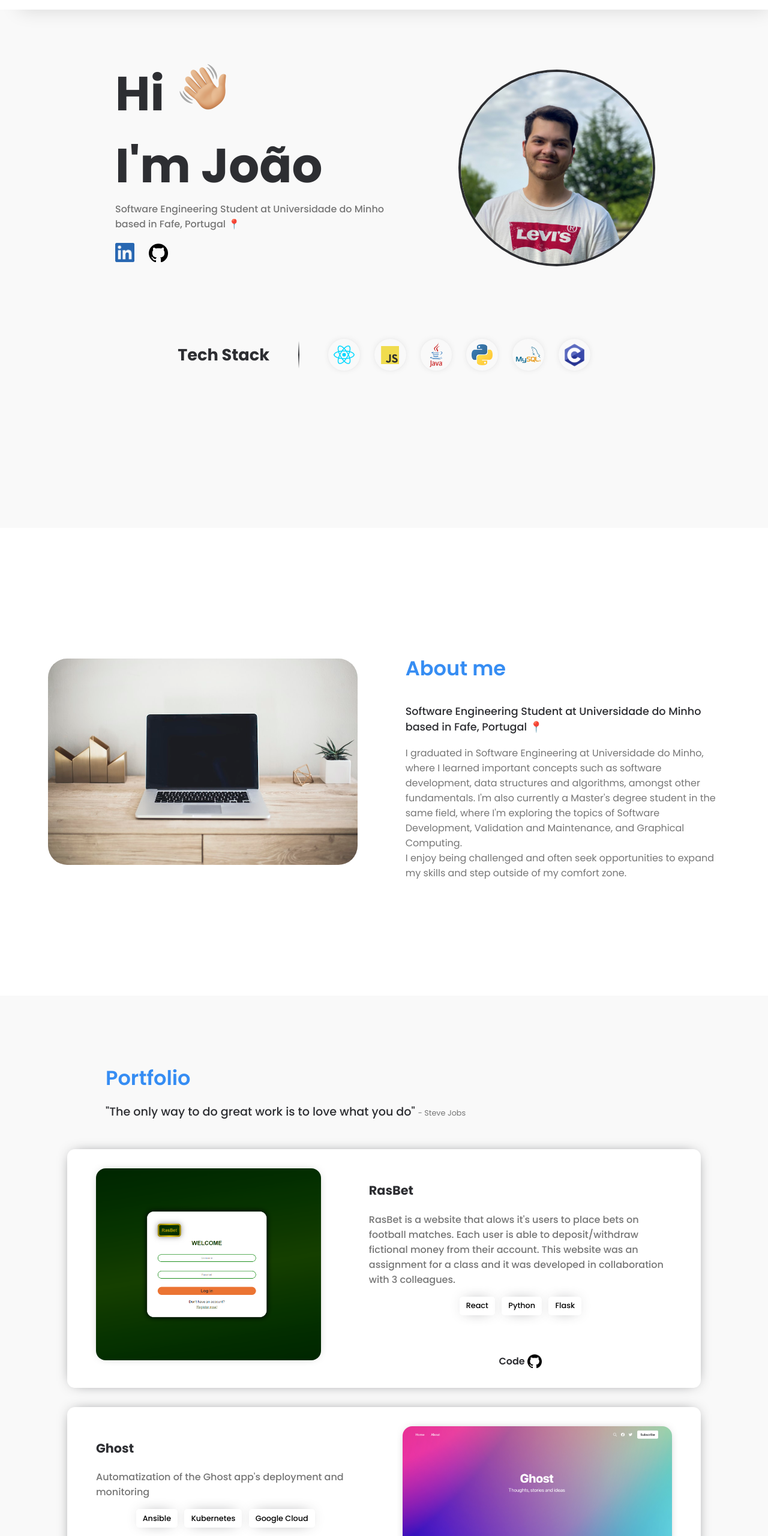
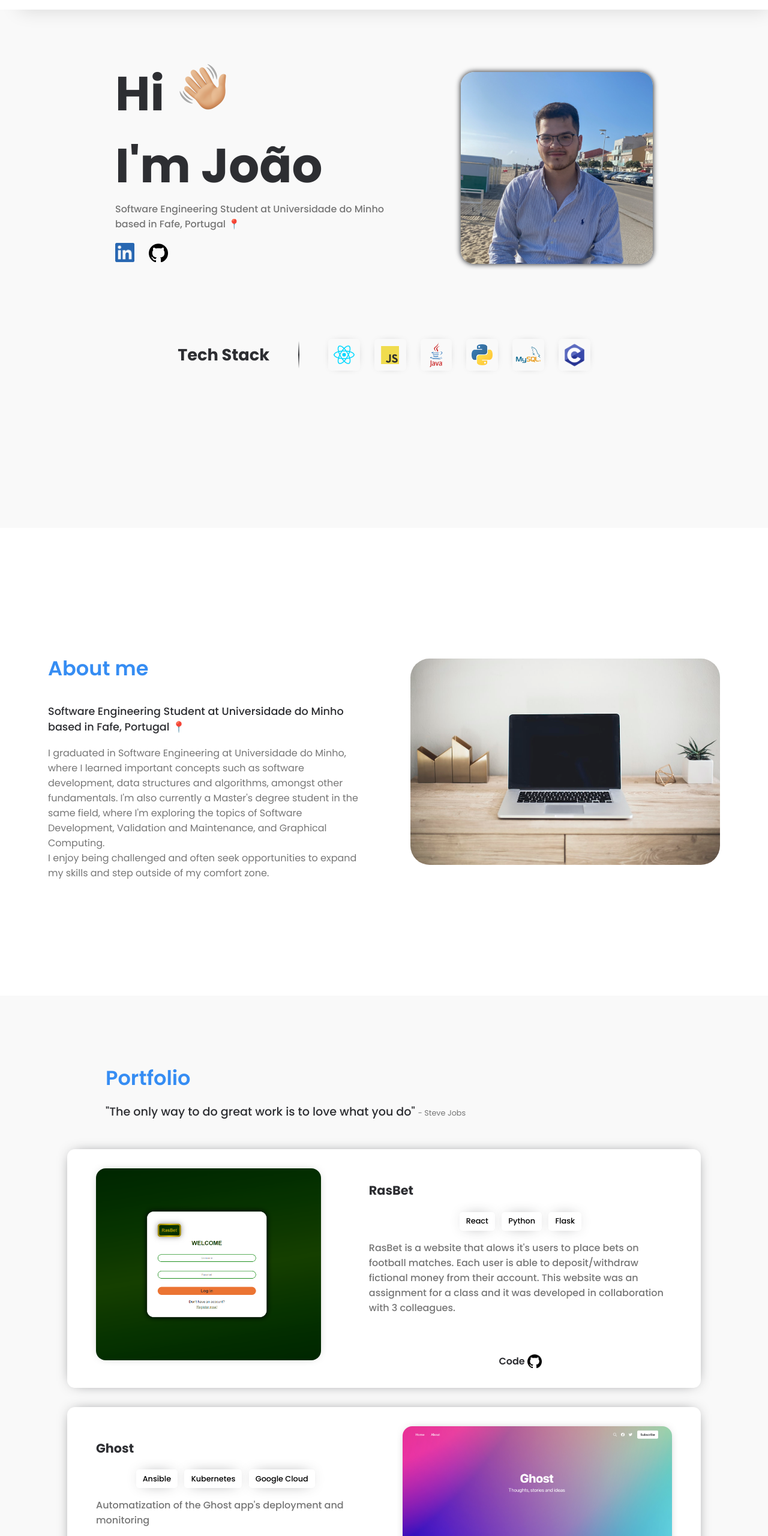
Before and after one commit to JoaoRamoss/Personal-Website, a React (Create React App) app in the folder my-website/: page / in a window 1280 px wide. Shown: the part 45-2606 px from the top of the page at 60% size. Built offline with nearby package versions, Linux system fonts and the light colour scheme; a web font is replaced by a local one; what react-animations would draw is missing.

Commit message:
Changed profile picture and home page styling Changed portfolio styling

```diff
--- a/my-website/src/Components/About/style.js
+++ b/my-website/src/Components/About/style.js
@@ -22,6 +22,7 @@ export const Wrapper = styled.div`
 
 export const AboutSection = styled.div`
     display: flex;
+    flex-direction: row-reverse;
     margin: 10rem 5rem;
     gap: 5rem;
     align-items: center;
--- a/my-website/src/Components/HomeComp/style.js
+++ b/my-website/src/Components/HomeComp/style.js
@@ -37,13 +37,16 @@ export const Home = styled.div`
 
 export const ProfilePic = styled.img`
     width: 20rem;
-    border-radius: 50%;
-    box-shadow: 0 0 0 4px ${prop => color.primaryText};
+    height: 20rem;
+    border-radius: 7%;
+    box-shadow: 0 0 .5rem .05rem ${prop => color.primaryText};
     @media (max-width: 1100px){
         width: 25vw;
+        height: 25vw;
     }
     @media (max-width: 855px){
         width: 18rem;
+        height: 18rem;
     }
 `
 
@@ -221,5 +224,5 @@ export const Display = styled.div`
     box-shadow: 0 0 1rem -.7rem ${prop => color.primaryText};
     width: 3.3rem;
     height: 3.3rem;
-    border-radius: 50%;
+    border-radius: 10%;
 `
--- a/my-website/src/Components/Portfolio/index.js
+++ b/my-website/src/Components/Portfolio/index.js
@@ -1,6 +1,6 @@
 import React from 'react'
 import { Wrapper, Title, SubTitle, Content, Box, Image, Info, BoxTitle, Desc, Quote,
-   TitleSet, Tech, Tools, Code, GhLogo, Actions, Live, LiveLogo } from './style.js'
+   TitleSet, Tech, Tools, Code, GhLogo, Actions, Live, LiveLogo, BoxTitleWrapper } from './style.js'
 
 import ghost from '../../images/ghost.png'
 import ghlogo from '../../images/ghub.png'
@@ -20,16 +20,18 @@ const Portfolio = () => {
       <Box>
           <Image src={login}/>
           <Info>
+            <BoxTitleWrapper>
               <BoxTitle>RasBet</BoxTitle>
-            <Desc>RasBet is a website that alows it's users to place bets on football matches.
-              Each user is able to deposit/withdraw fictional money from their account. This website was an assignment for a class and it was developed
-              in collaboration with 3 colleagues.
-            </Desc>
               <Tools>
                 <Tech>React</Tech>
                 <Tech>Python</Tech>
                 <Tech>Flask</Tech>
               </Tools>
+            </BoxTitleWrapper>
+            <Desc>RasBet is a website that alows it's users to place bets on football matches.
+              Each user is able to deposit/withdraw fictional money from their account. This website was an assignment for a class and it was developed
+              in collaboration with 3 colleagues.
+            </Desc>
             <Actions>
               <Code href="https://github.com/JoaoRamoss/RasBet" target="_blank">Code <GhLogo src={ghlogo}/></Code>
             </Actions>
@@ -39,13 +41,15 @@ const Portfolio = () => {
         <Box className="reverse">
           <Image src={ghost}/>
           <Info>
+            <BoxTitleWrapper>
               <BoxTitle>Ghost</BoxTitle>
-            <Desc>Automatization of the Ghost app's deployment and monitoring</Desc>
               <Tools>
                 <Tech>Ansible</Tech>
                 <Tech>Kubernetes</Tech>
                 <Tech>Google Cloud</Tech>
               </Tools>
+            </BoxTitleWrapper>
+            <Desc>Automatization of the Ghost app's deployment and monitoring</Desc>
             <Actions className='ghost'>
               <Code href="https://github.com/JoaoRamoss/trabalho-ASCN" target="_blank">Code <GhLogo src={ghlogo}/></Code>
             </Actions>
@@ -55,13 +59,15 @@ const Portfolio = () => {
         <Box>
           <Image src={eas}/>
           <Info>
+            <BoxTitleWrapper>
               <BoxTitle>Etch-a-sketch</BoxTitle>
-            <Desc>Etch-a-sketch is an interactive page where you can draw on a canvas. The user can change the canvas' resolution to fit their needs.</Desc>
               <Tools>
                 <Tech>JavaScript</Tech>
                 <Tech>HTML</Tech>
                 <Tech>CSS</Tech>
               </Tools>
+            </BoxTitleWrapper>
+            <Desc>Etch-a-sketch is an interactive page where you can draw on a canvas. The user can change the canvas' resolution to fit their needs.</Desc>
             <Actions>
               <Code href="https://github.com/JoaoRamoss/Etch-a-sketch" target="_blank">Code <GhLogo src={ghlogo}/></Code>
               <Live href="https://etch-a-sketch-ramux.netlify.app/" target="_blank"> Live Demo <LiveLogo/></Live>
@@ -72,12 +78,15 @@ const Portfolio = () => {
         <Box className="reverse">
           <Image src={fms}/>
           <Info>
+            <BoxTitleWrapper>
               <BoxTitle>Football matches simulator</BoxTitle>
-            <Desc>Project developed during the Object-Oriented Programming class. The program reads information
-              about all the teams and players from a provided CSV file and simulates matches between them.</Desc>
               <Tools>
                 <Tech>Java</Tech>
               </Tools>
+            </BoxTitleWrapper>
+            <Desc>Project developed during the Object-Oriented Programming class. The program reads information
+              about all the teams and players from a provided CSV file and simulates matches between them.</Desc>
+
             <Actions>
               <Code href="https://github.com/JoaoRamoss/ProjetoPOO" target="_blank">Code <GhLogo src={ghlogo}/></Code>
             </Actions>
--- a/my-website/src/Components/Portfolio/style.js
+++ b/my-website/src/Components/Portfolio/style.js
@@ -186,3 +186,8 @@ export const Live = styled.a`
 export const LiveLogo = styled(ImShare)`
     scale: 1;
 `
+
+export const BoxTitleWrapper = styled.div`
+    display: flex;
+    flex-direction: column;
+`
```
Also changed, not shown: my-website/src/images/profile.jpeg. Lines whose indentation alone changed are shown as unchanged.
